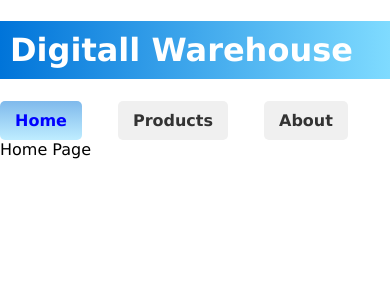
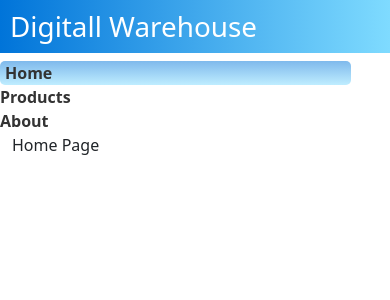
Before and after one commit to georgiev84/DigitallWarehouse_FrontEnd, a React (Create React App) app: page / in a window 390 px wide. Shown: the top 300 px of the page. Built offline with nearby package versions, Linux system fonts and the light colour scheme.

Commit message:
Polish css and forms

```diff
--- a/package.json
+++ b/package.json
@@ -11,6 +11,7 @@
     "@types/node": "^16.18.87",
     "@types/react": "^18.2.64",
     "@types/react-dom": "^18.2.21",
+    "bootstrap": "^5.3.3",
     "react": "^18.2.0",
     "react-dom": "^18.2.0",
     "react-icons": "^5.0.1",
--- a/src/App.tsx
+++ b/src/App.tsx
@@ -1,11 +1,12 @@
 import React from 'react';
 import './App.css';
 import Layout from './layouts/Layout';
+import 'bootstrap/dist/css/bootstrap.min.css';
 
 function App() {
   return (
     <Layout>
-        <div className="content">
+        <div className="container content">
           Home Page
         </div>
     </Layout>
--- a/src/components/Product.css
+++ b/src/components/Product.css
@@ -6,17 +6,17 @@
     display: flex;
     border: 0.25px solid rgb(120, 120, 120);
     border-radius: 20px;
-    margin: 5px;
+    margin-top: 5px;
     align-items: center;
-    background: linear-gradient(to bottom, rgba(0, 116, 217, 0.5), rgba(127, 219, 255, 0.5));
+    background: linear-gradient(to bottom, rgba(0, 116, 217, 0.09), rgba(127, 219, 255, 0.1));
 }
 
 .productListHeader {
     display: flex;
     justify-content: space-around;
-    font-weight: 700;
+    font-weight: 500;
     padding: 5px;
-    background: linear-gradient(to bottom, rgba(0, 116, 217, 0.5), rgba(127, 219, 255, 0.5));
+    background: linear-gradient(to bottom, rgba(0, 116, 217, 0.09), rgba(127, 219, 255, 0.1));
     border-radius: 5px;
     align-items: center;
 }
@@ -53,7 +53,8 @@
 select,
 button {
     border-radius: 5px;
-    background: linear-gradient(to bottom, rgba(0, 116, 217, 0.5), rgba(127, 219, 255, 0.5));
+    background: linear-gradient(to bottom, rgba(0, 116, 217, 0.09), rgba(127, 219, 255, 0.1));
+    border: 0.25px solid black;
 }
 
 .product:nth-child(even) {
@@ -92,3 +93,27 @@ ul {
     align-items: center;
     justify-content: center;
 }
+
+
+@media (max-width: 576px) {
+    .navigation {
+        flex-direction:column;
+        align-items: start;
+    }
+    .link {
+        width: 90%;
+    }
+    .productPage {
+      flex-direction: column;
+
+    }
+    .productForm {
+        width: 100%;
+    }
+    .productList {
+        width: 100%;
+    }
+    .column {
+        padding: 0px;
+    }
+  }
--- a/src/components/Product.tsx
+++ b/src/components/Product.tsx
@@ -14,9 +14,9 @@ const Product = ({ product }: Props) => {
         <div className="product">
             <div className="column">{product.title}</div>
             <div className="column">{product.description}</div>
-            <div className="column">Price: ${product.price.toFixed(2)}</div>
-            <div className="column">Brand: {product.brand}</div>
-            <div className="column">Groups:
+            <div className="column">${product.price.toFixed(2)}</div>
+            <div className="column">{product.brand}</div>
+            <div className="column">
                 {product.groups.map((group, index) => (
                     <div className="sizeRow" key={index}>
                         {group.name}
@@ -26,7 +26,7 @@ const Product = ({ product }: Props) => {
             <div className="column">
                 {product.sizes.map((size, index) => (
                     <div className="sizeRow" key={index}>
-                        {size.name}: {size.quantity} in stock
+                        {size.name}: {size.quantity}
                     </div>
                 ))}
             </div>
--- a/src/components/ProductForm.tsx
+++ b/src/components/ProductForm.tsx
@@ -92,6 +92,7 @@ function ProductForm({ }: ProductFormProps) {
             }));
         }
     };
+
     const handleBrandSelect = (event: React.ChangeEvent<HTMLSelectElement>) => {
         const selectedBrand = event.target.value;
         console.log('handleBrandSelect')
@@ -99,7 +100,6 @@ function ProductForm({ }: ProductFormProps) {
             ...prevState,
             brandId: selectedBrand
         }));
-
     };
 
     const handleAddProduct = (event: React.FormEvent<HTMLFormElement>) => {
@@ -155,11 +155,11 @@ function ProductForm({ }: ProductFormProps) {
             <label htmlFor="brandId">Brand:</label>
             <select name="brandId" onChange={handleBrandSelect} value={formData.brandId}>
                 <option value="">Select a brand</option>
-                <option value="11111111-1111-1111-1111-111111111111" selected={productEdit.edit && formData.brandId === '11111111-1111-1111-1111-111111111111'}>Adidas</option>
-                <option value="22222222-2222-2222-2222-222222222222" selected={productEdit.edit && formData.brandId === '22222222-2222-2222-2222-222222222222'}>Nike</option>
+                <option value="11111111-1111-1111-1111-111111111111">Adidas</option>
+                <option value="22222222-2222-2222-2222-222222222222" >Nike</option>
             </select>
 
-            <h3>Groups:</h3>
+            <label>Groups:</label>
             {[
                 { id: '88888888-8888-8888-8888-888888888888', name: 'Male' },
                 { id: '99999999-9999-9999-9999-999999999999', name: 'Female' }
@@ -177,7 +177,7 @@ function ProductForm({ }: ProductFormProps) {
                 </div>
             ))}
 
-            <h3>Sizes:</h3>
+            <label>Sizes:</label>
             {formData.sizes.map((size, index) => (
                 <div key={index} className='sizes'>
                     <label htmlFor={`quantity${index}`}>{size.name}:</label>
--- a/src/components/ProductList.tsx
+++ b/src/components/ProductList.tsx
@@ -4,7 +4,7 @@ import { IProduct } from '../interfaces/IProduct';
 import './Product.css';
 import Layout from '../layouts/Layout';
 import ProductForm from './ProductForm';
-import NavigationContext, { NavigationProvider } from '../context/NavigationContext';
+import NavigationContext from '../context/NavigationContext';
 import ErrorPopup from '../popups/ErrorPopup';
 import Spinner from '../shared/Spinner';
 
--- a/src/shared/Header.css
+++ b/src/shared/Header.css
@@ -10,20 +10,18 @@
 }
 
 .navigation .link.active {
-  color: blue;
   font-weight: bold;
   background: linear-gradient(to bottom, rgba(0, 116, 217, 0.5), rgba(127, 219, 255, 0.5));
+  border-radius: 5px;
+  padding-left: 5px;
+  padding-right: 5px;
 }
 
 .navigation .link {
-  margin-right: 20px;
   color: #333;
   text-decoration: none;
   font-size: 16px;
   font-weight: bold;
-  padding: 10px 15px;
-  border-radius: 5px;
-  background-color: #f0f0f0;
   transition: background-color 0.3s ease;
 }
 
@@ -31,4 +29,5 @@
   background-color: #ccc;
   color: #000;
   background: linear-gradient(to bottom, rgba(0, 116, 217, 0.5), rgba(127, 219, 255, 0.5));
+  border-radius: 5px;
 }
```
Also changed, not shown: 1 other file (tests, documents, lock files or other folders).
